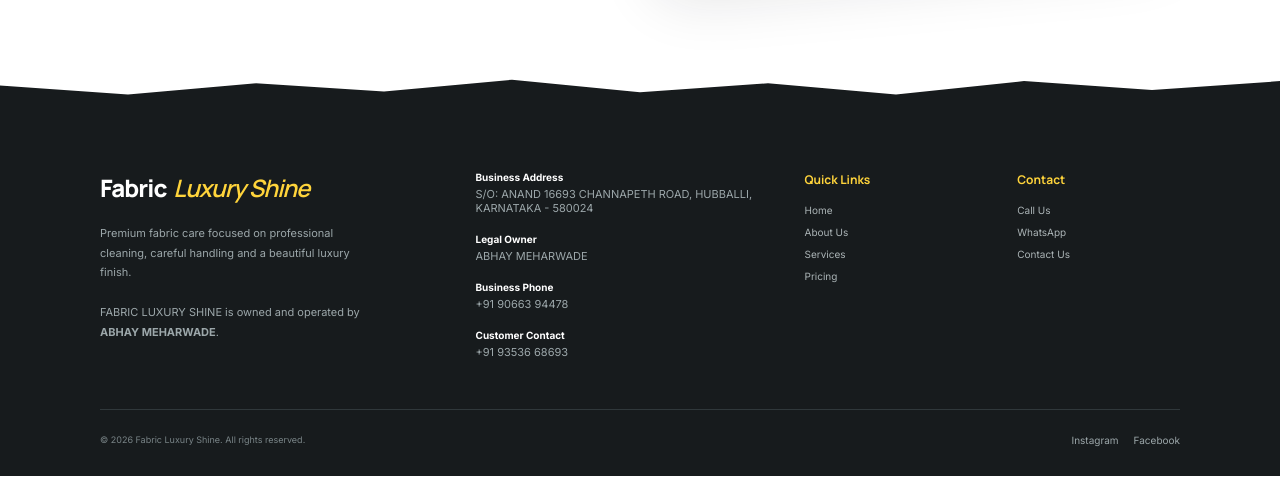
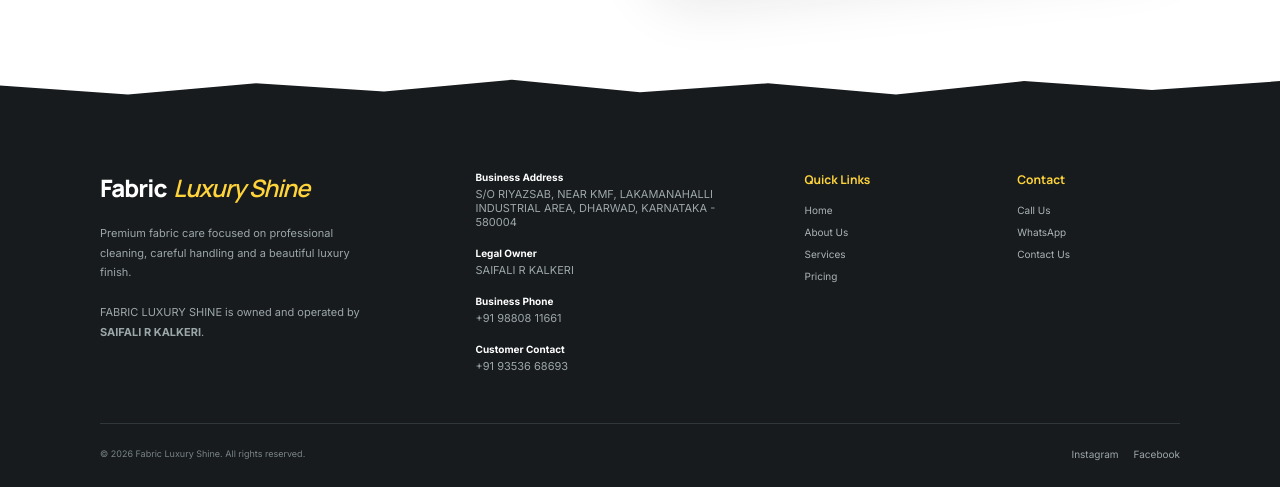
Before and after one commit to Saifk05/fabric-luxury-shine, an Angular app in the folder fabric-luxury-shine/: page / in a window 1280 px wide. Shown: the part 3248-3735 px from the top of the page. Built offline with nearby package versions, Linux system fonts and the light colour scheme.

Commit message:
update business verification details

```diff
--- a/fabric-luxury-shine/src/app/app.html
+++ b/fabric-luxury-shine/src/app/app.html
@@ -540,7 +540,7 @@
 
   </section>
 
-  <footer class="footer" id="contact">
+  <!-- <footer class="footer" id="contact">
 
     <div class="footer-wave"></div>
 
@@ -671,6 +671,140 @@
 
     </div>
 
-  </footer>
+  </footer> -->
 
+  <footer class="footer" id="contact">
+
+  <div class="footer-wave"></div>
+
+  <div class="footer-grid">
+
+    <div class="footer-brand">
+
+      <div class="brand footer-logo">
+        Fabric <span>Luxury Shine</span>
+      </div>
+
+      <p>
+        Premium fabric care focused on professional
+        cleaning, careful handling and a beautiful
+        luxury finish.
+      </p>
+
+      <p>
+        FABRIC LUXURY SHINE is owned and operated by
+        <strong>SAIFALI R KALKERI</strong>.
+      </p>
+
+    </div>
+
+    <div class="footer-contact">
+
+      <div>
+        <strong>
+          Business Address
+        </strong>
+
+        <span>
+          S/O RIYAZSAB, NEAR KMF,
+          LAKAMANAHALLI INDUSTRIAL AREA,
+          DHARWAD, KARNATAKA - 580004
+        </span>
+      </div>
+
+      <div>
+        <strong>
+          Legal Owner
+        </strong>
+
+        <span>
+          SAIFALI R KALKERI
+        </span>
+      </div>
+
+      <div>
+        <strong>
+          Business Phone
+        </strong>
+
+        <span>
+          +91 98808 11661
+        </span>
+      </div>
+
+      <div>
+        <strong>
+          Customer Contact
+        </strong>
+
+        <span>
+          +91 93536 68693
+        </span>
+      </div>
+
+    </div>
+
+    <div class="footer-links">
+
+      <h4>
+        Quick Links
+      </h4>
+
+      <a href="#home">
+        Home
+      </a>
+
+      <a href="#about">
+        About Us
+      </a>
+
+      <a href="#services">
+        Services
+      </a>
+
+      <a href="#pricing">
+        Pricing
+      </a>
+
+    </div>
+
+    <div class="footer-links">
+
+      <h4>
+        Contact
+      </h4>
+
+      <a href="tel:+919880811661">
+        Call Us
+      </a>
+
+      <a
+        href="https://wa.me/919880811661"
+        target="_blank"
+        rel="noopener">
+        WhatsApp
+      </a>
+
+      <a href="#contact">
+        Contact Us
+      </a>
+
+    </div>
+
+  </div>
+
+  <div class="footer-bottom">
+
+    <p>
+      © 2026 Fabric Luxury Shine. All rights reserved.
+    </p>
+
+    <div class="social-links">
+      <span>Instagram</span>
+      <span>Facebook</span>
+    </div>
+
+  </div>
+
+</footer>
 </main>
```
